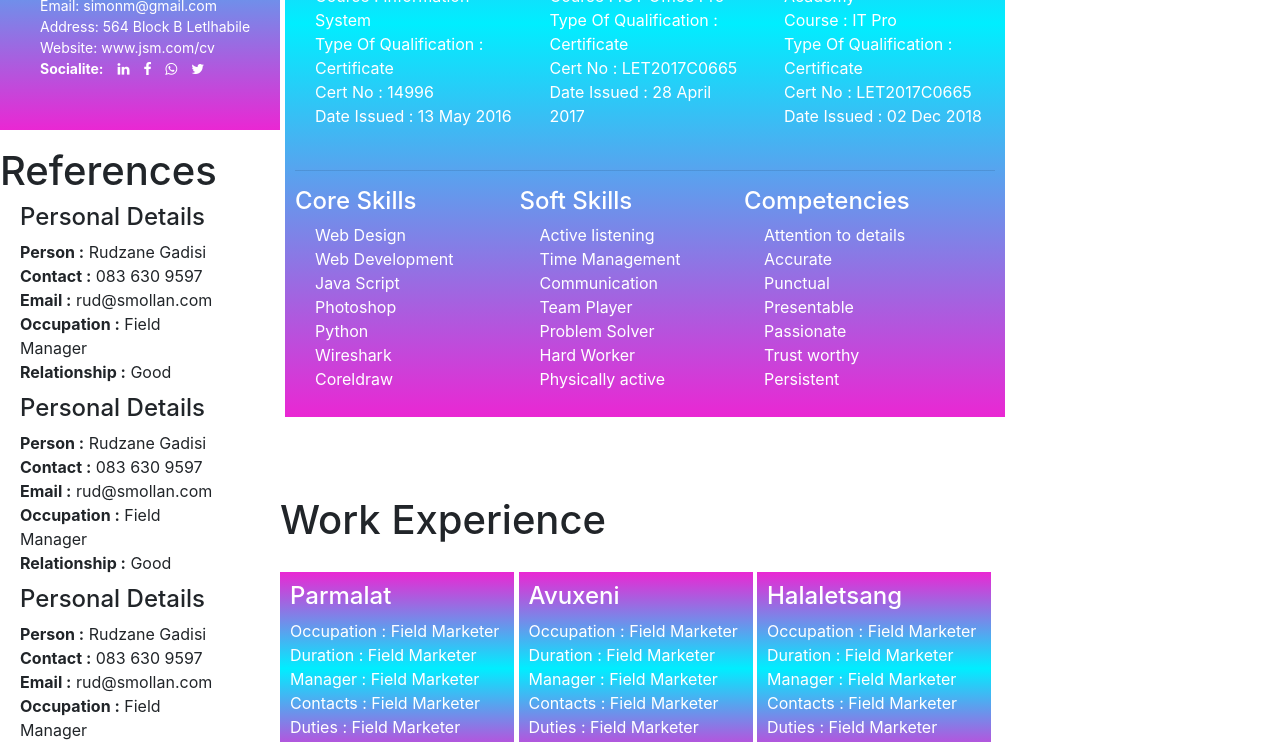
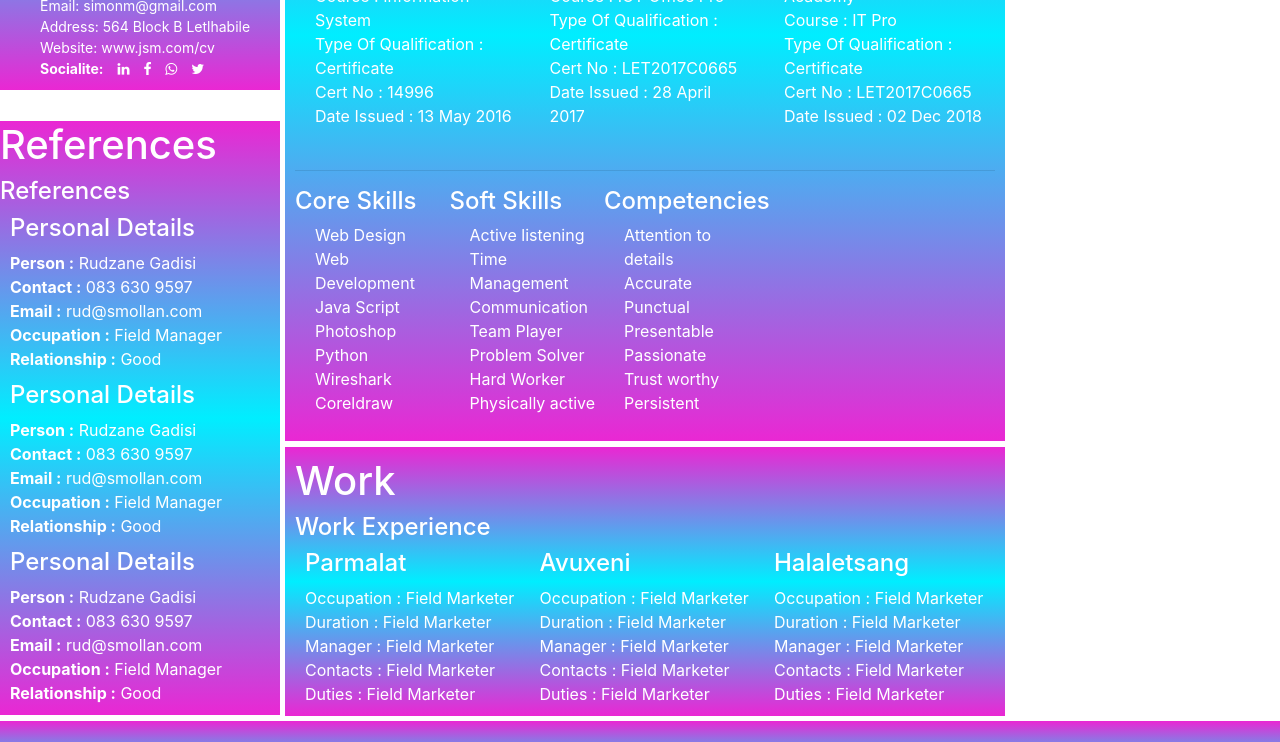
Before and after one commit to simonmataboge/thakaducv, a plain HTML site: page index.html in a window 1280 px wide. Shown: the part 810-1552 px from the top of the page. Drawn offline with nearby package versions, Linux system fonts and the light colour scheme.

Commit message:
Add files via upload

```diff
--- a/index.css
+++ b/index.css
@@ -65,7 +65,7 @@ ul li{;
 }
 .sidebar {
     background: linear-gradient(#ea27d3, #0ef, #ea27d3);
-    height: 500px;
+    height: 460px;
     width: 280px;
     padding: 20px;
     margin-top: 5px;
@@ -75,7 +75,7 @@ ul li{;
 
 @media screen and (max-width:1000px ) {
     .sidebar {
-        width: 480px;
+        width: 490px;
     }
 }
 
@@ -90,7 +90,7 @@ ul li{;
     background: linear-gradient(#ea27d3, #0ef, #ea27d3);
     width: 720px;
     padding: 10px;
-    margin-top: -500px;
+    margin-top: -460px;
     color: white;
 }
 
@@ -123,23 +123,23 @@ ul li{;
 }
 .skills-details {
     display: inline-block;
-    width: 220px;
+    width: 150px;
 }
 
 .company {
-    background: linear-gradient(#ea27d3, #0ef, #ea27d3);
+
     margin-left: 0px;
-    width: 234px;
+    width: 230px;
     padding: 10px;
     display: inline-block;
     text-align: ;
     color: white;
-    margin-top: 20px;
+    margin-top: -10px;
 }
 
 @media screen and (max-width:1000px ) {
     .company {
-        margin-top: 5px;
+        margin-top:-10px;
         width: 260px;
     }
 }
@@ -161,21 +161,23 @@ ul li{;
 }
 
 .work {
-    height: 420px;
+    height:269px;
     text-align: ;
-    padding: 0px;
-    margin-top: -280px;
-	margin-left: 280px;
+    padding: 10px;
+    margin-top: -268px;
+	margin-left: 285px;
 	width: 720px;
+	background: linear-gradient(#ea27d3, #0ef, #ea27d3);
+	color: white;
 }
 
 @media screen and (max-width:1000px ) {
     .work {
         text-align:;
-        margin-top: -650px;
-        height: 540px;
+        margin-top: -623px;
+        height: 623px;
 		margin-left: 220px;
-		width: 300px;
+		width: 300px;padding: 0px;
     }
 }
 @media screen and (max-width:400px ) {
@@ -185,16 +187,14 @@ ul li{;
         height: 500px;
     }
 }
-.bottom h1 {
-    text-align: center;
-}
+
 
 .contact {
-    background-color:;
-    margin-left: 10px;
-    color:;
-    width: 220px;
-    margin-top: -10px;
+
+
+    color:white;
+    width: 280px;
+	margin-top: -10px;
     padding: 10px;
     display: inline-block;
 }
@@ -202,9 +202,8 @@ ul li{;
 @media screen and (max-width:1000px ) {
     .contact {
         margin-left: 0px;
-        width: 220px;
-        font-size: 14px;
-        margin-top: 20px;
+        width: 230px;
+        margin-top: 0px;
     }
 }
 
@@ -222,16 +221,18 @@ ul li{;
 }
 
 .bottom {
-    margin-top: -270px;
+    margin-top: -320px;
     margin-left:0px;
-	width: 200px;
+	width: 280px;
+	background: linear-gradient(#ea27d3, #0ef, #ea27d3);
+	color: white;
 }
 
 @media screen and (max-width:1000px ) {
     .bottom {
         margin-left: 0px;
-        width: 120px;
-        margin-top: 40px;
+        width: 220px;
+        margin-top: 5px;
     }
 }
 
@@ -239,14 +240,14 @@ ul li{;
     background: linear-gradient(#ea27d3, #0ef, #ea27d3);
     height: 100px;
     color: white;
-    margin-top: -110px;
+    margin-top: 5px;
     text-align: center;
     padding: 20px;
 }
 
 @media screen and (max-width:1000px ) {
     .footer {
-        margin-top: 180px;
+        margin-top: 5px;
     }
 }
 
--- a/index.html
+++ b/index.html
@@ -151,7 +151,7 @@
 
     <div class="bottom">
         <h1>References</h1>
-
+<h4>References</h4>
         <div class="contact">
             <h4>Personal Details</h4>
             <b> Person 		:</b> 	Rudzane Gadisi<br />
@@ -180,8 +180,8 @@
         </div>
     </div>
     <div class="work">
-        <h1>Work Experience</h1>
-
+        <h1>Work </h1>
+<h4>Work Experience </h4>
         <div class="company">
             <h4>Parmalat</h4>
             <ul>
```
